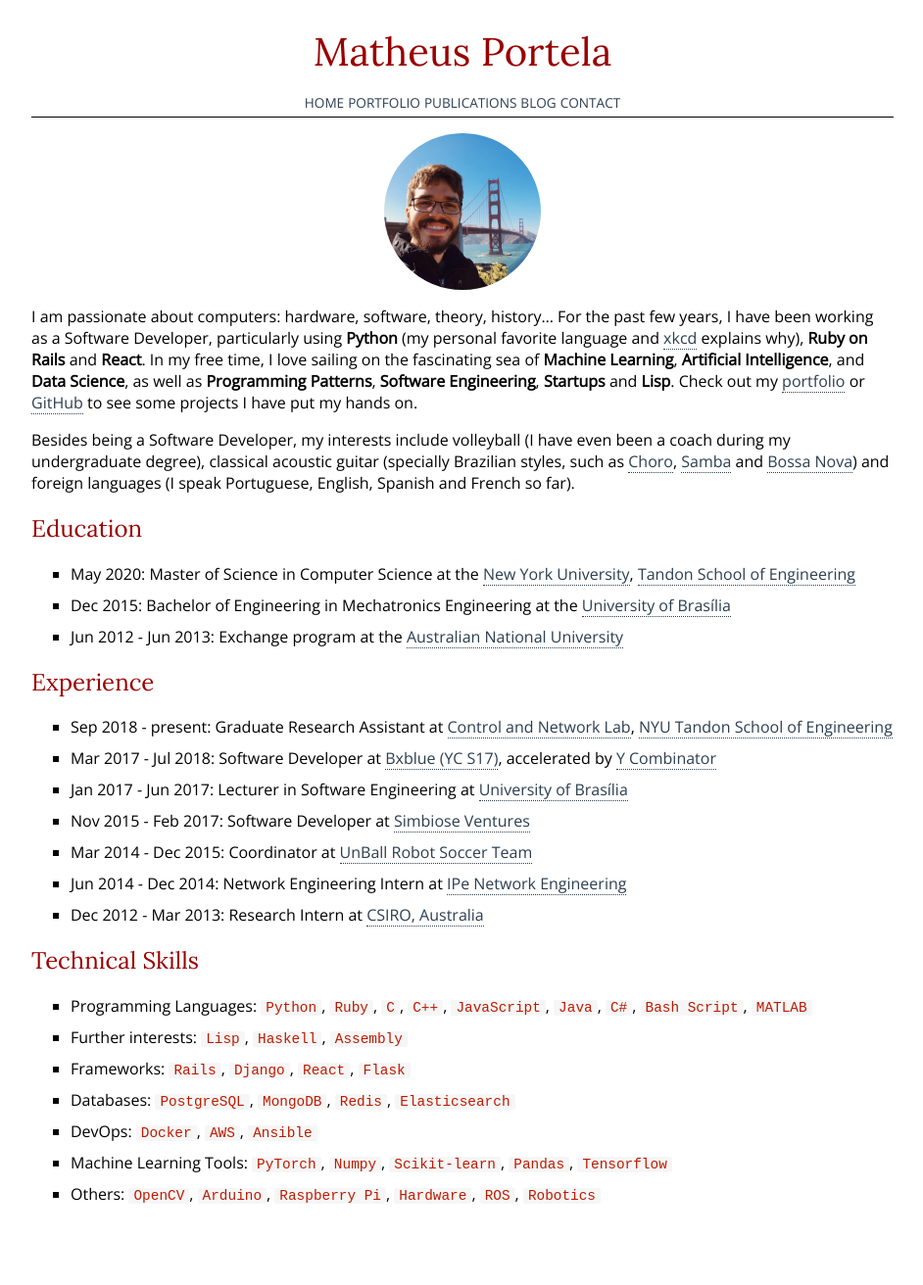
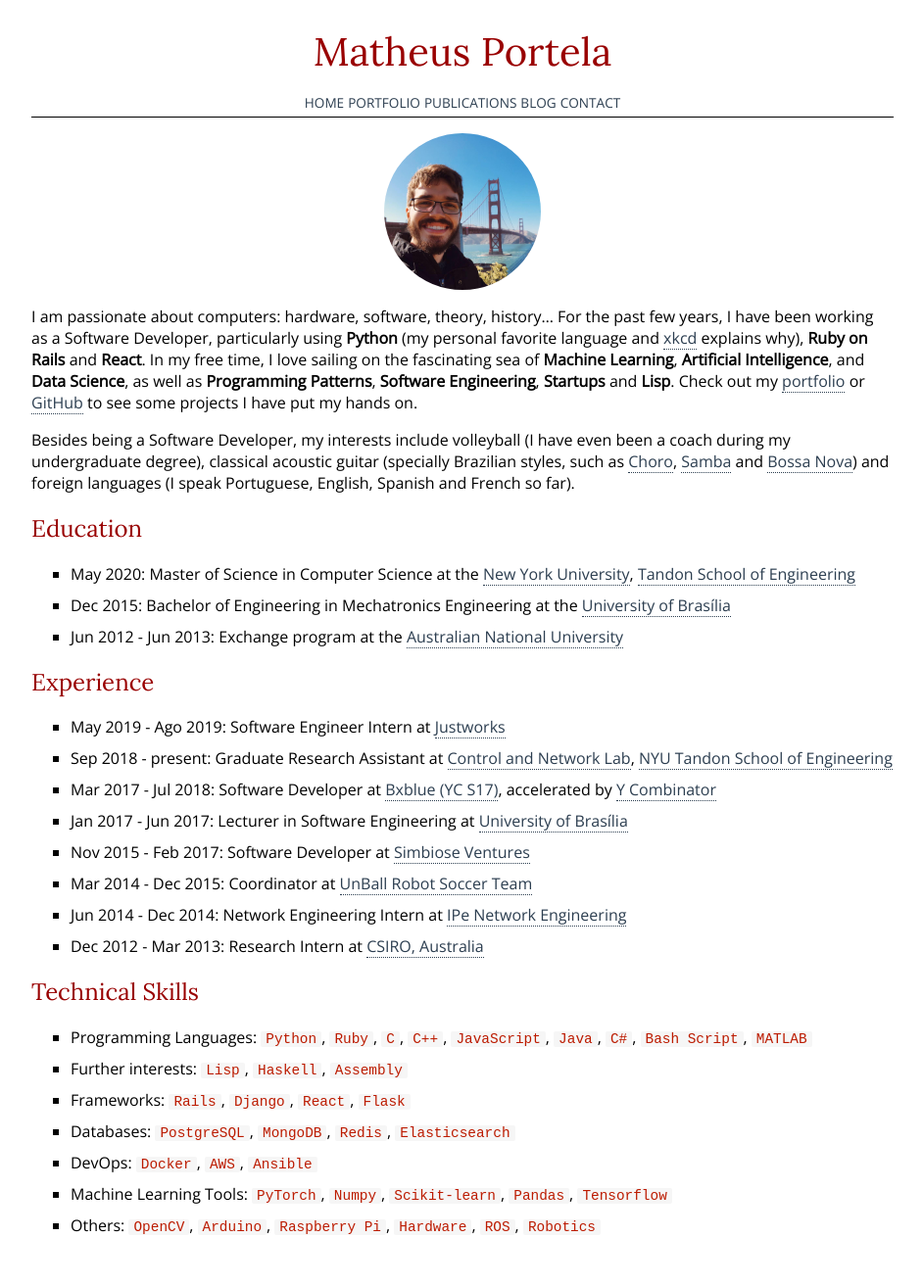
Before and after one commit to matheusportela/matheusportela.github.io, a Jekyll site: the page built from index.md, in a window 1280 px wide. Shown: the whole page at 98% size, without its empty margins (168-1110 px from the left). Built offline with Jekyll 4.4.1, drawn with Linux system fonts in a browser that asks for light colours; some web fonts are replaced; before the commit the page ends 1280 px from its top, so only the background shows below that.

Commit message:
Update experience

```diff
--- a/index.md
+++ b/index.md
@@ -14,6 +14,7 @@
 - Jun 2012 - Jun 2013: Exchange program at the [Australian National University](http://www.anu.edu.au)
 
 ## Experience
+- May 2019 - Ago 2019: Software Engineer Intern at [Justworks](https://justworks.com/)
 - Sep 2018 - present: Graduate Research Assistant at [Control and Network Lab](http://eeweb.poly.edu/~canlab/), [NYU Tandon School of Engineering](https://engineering.nyu.edu)
 - Mar 2017 - Jul 2018: Software Developer at [Bxblue (YC S17)](https://bxblue.com.br/), accelerated by [Y Combinator](https://blog.ycombinator.com/bxblue-is-the-only-marketplace-for-payroll-secured-loans-in-brazil/)
 - Jan 2017 - Jun 2017: Lecturer in Software Engineering at [University of Brasília](http://www.unb.br)
```
